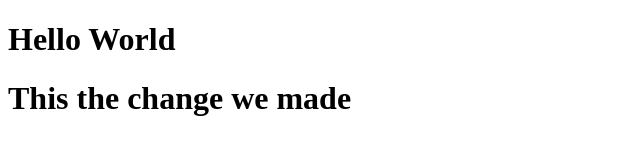
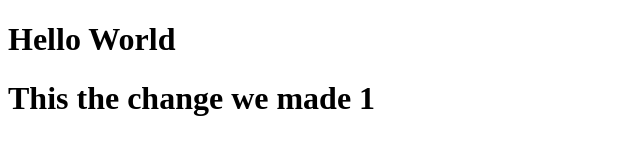
Before and after one commit to nomanaslam90/PIAIC-bootcamp-2020--new-, a plain HTML site: page index.html in a window 1280 px wide. Shown: the full height of the page, 0-640 px from the left. Drawn offline with Linux system fonts and the light colour scheme.

Commit message:
testing worflow

```diff
--- a/index.html
+++ b/index.html
@@ -7,6 +7,6 @@
 </head>
 <body>
     <h1> Hello World</h1>
-    <h1>This the change we made</h1>
+    <h1>This the change we made 1</h1>
 </body>
 </html>
```
